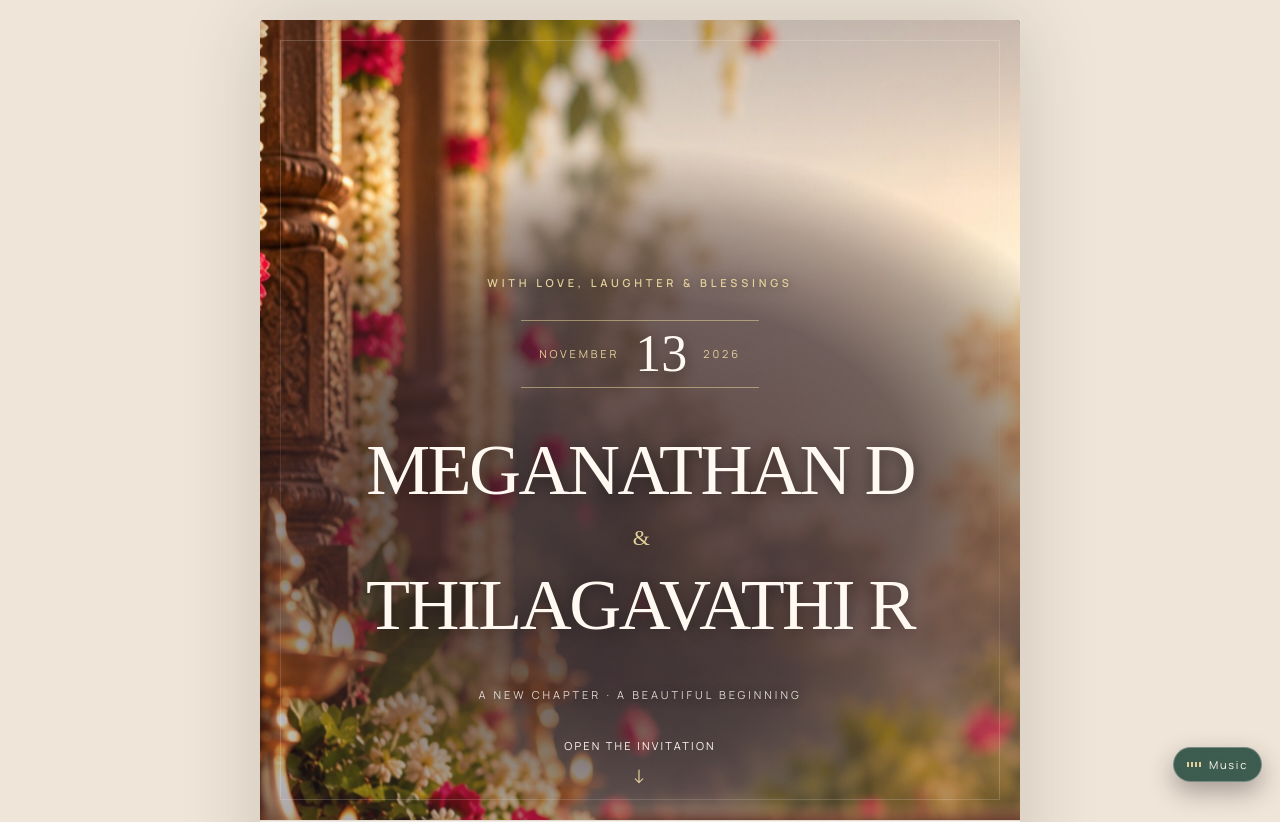
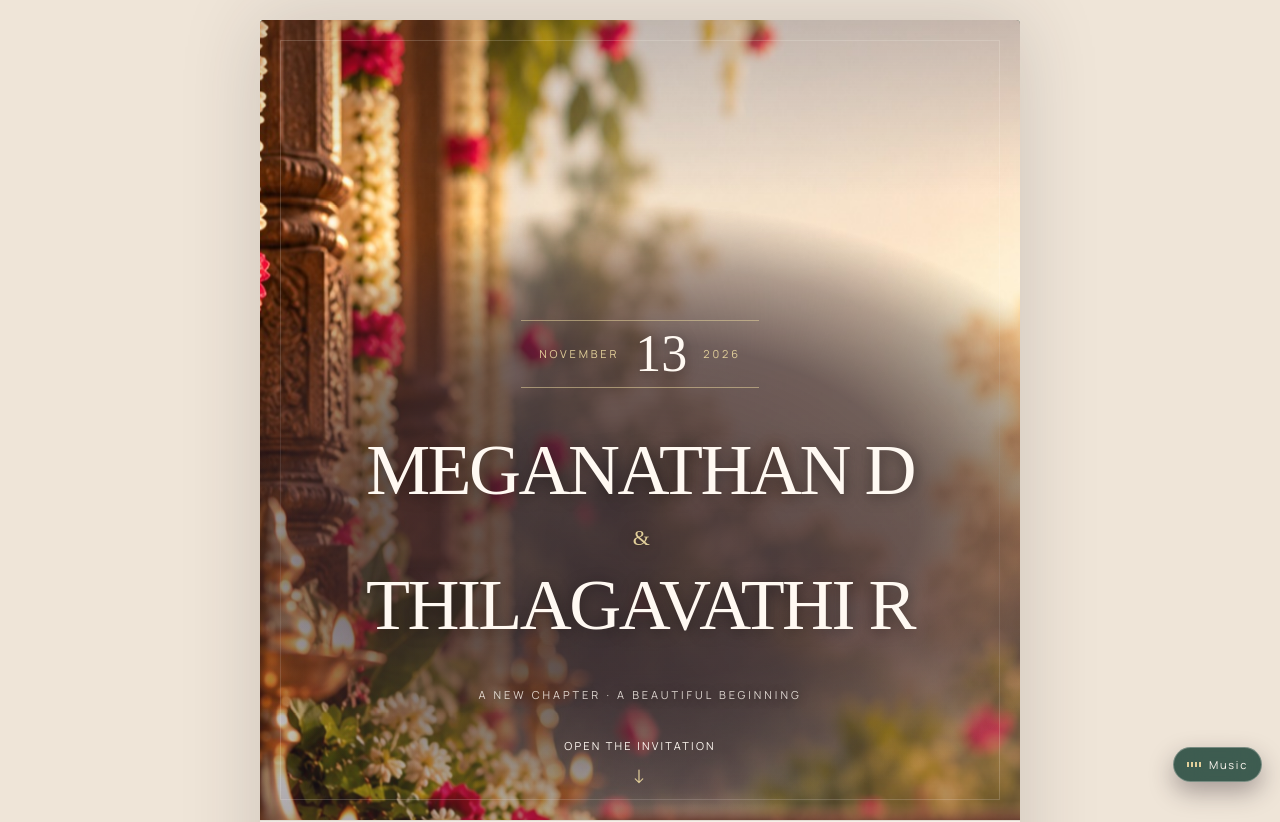
Before and after one commit to meganathan-creator/wedding-invitation, a React (Vite) app: page / in a window 1280 px wide. Shown: the top 822 px of the page. Built offline with nearby package versions, Linux system fonts and the light colour scheme; a web font is replaced by a local one.

Commit message:
Avoid duplicate invitation eyebrow text
Add optional heroEyebrow/sectionEyebrow config fields and use them in Hero and invitation section. Set heroEyebrow to empty in wedding config so the phrase appears once.

```diff
--- a/public/config/wedding.json
+++ b/public/config/wedding.json
@@ -15,6 +15,7 @@
   },
   "invitation": {
     "eyebrow": "WITH LOVE, LAUGHTER & BLESSINGS",
+    "heroEyebrow": "",
     "introTitle": "And so, our forever begins.",
     "introText": "Two families come together, two hearts begin a new chapter, and we would be honoured to have you with us as we celebrate this beautiful beginning."
   },
--- a/src/App.tsx
+++ b/src/App.tsx
@@ -12,6 +12,7 @@ export default function App({ config }: { config: WeddingConfig }) {
   const { bride, groom } = config.couple;
   const reduceMotion = useReducedMotion();
   const coupleNames = `${bride.name} & ${groom.name}`;
+  const invitationEyebrow = config.invitation.sectionEyebrow ?? config.invitation.eyebrow;
   const primaryEvent =
     config.events.find((event) => event.countdownDate) ??
     config.events.find((event) => event.venue) ??
@@ -44,7 +45,7 @@ export default function App({ config }: { config: WeddingConfig }) {
       <section id="invitation" className="invitation-section">
         <div className="container invitation-inner">
           <Reveal className="invitation-copy">
-            <p className="eyebrow">{config.invitation.eyebrow}</p>
+            {invitationEyebrow && <p className="eyebrow">{invitationEyebrow}</p>}
             <h2>{config.invitation.introTitle}</h2>
             <p className="lead">{config.invitation.introText}</p>
           </Reveal>
--- a/src/components/Hero.tsx
+++ b/src/components/Hero.tsx
@@ -10,6 +10,7 @@ export function Hero({ config }: { config: WeddingConfig }) {
   // Scroll-linked styles aren't animations, so MotionConfig can't switch them off — do it here.
   const reduceMotion = useReducedMotion();
   const { bride, groom } = config.couple;
+  const heroEyebrow = config.invitation.heroEyebrow ?? config.invitation.eyebrow;
   const heroEvent =
     config.events.find((event) => event.countdownDate) ??
     config.events.find((event) => /wedding/i.test(event.type)) ??
@@ -35,7 +36,7 @@ export function Hero({ config }: { config: WeddingConfig }) {
       </div>
 
       <motion.div className="hero-copy" style={reduceMotion ? undefined : { opacity }}>
-        <p className="hero-kicker">{config.invitation.eyebrow}</p>
+        {heroEyebrow && <p className="hero-kicker">{heroEyebrow}</p>}
 
         <div className="hero-date-mark">
           <span>{heroEvent?.dateLabel?.split(" ")[1] ?? ""}</span>
--- a/src/types/wedding.ts
+++ b/src/types/wedding.ts
@@ -41,6 +41,8 @@ export type WeddingConfig = {
   };
   invitation: {
     eyebrow: string;
+    heroEyebrow?: string;
+    sectionEyebrow?: string;
     introTitle: string;
     introText: string;
   };
```
